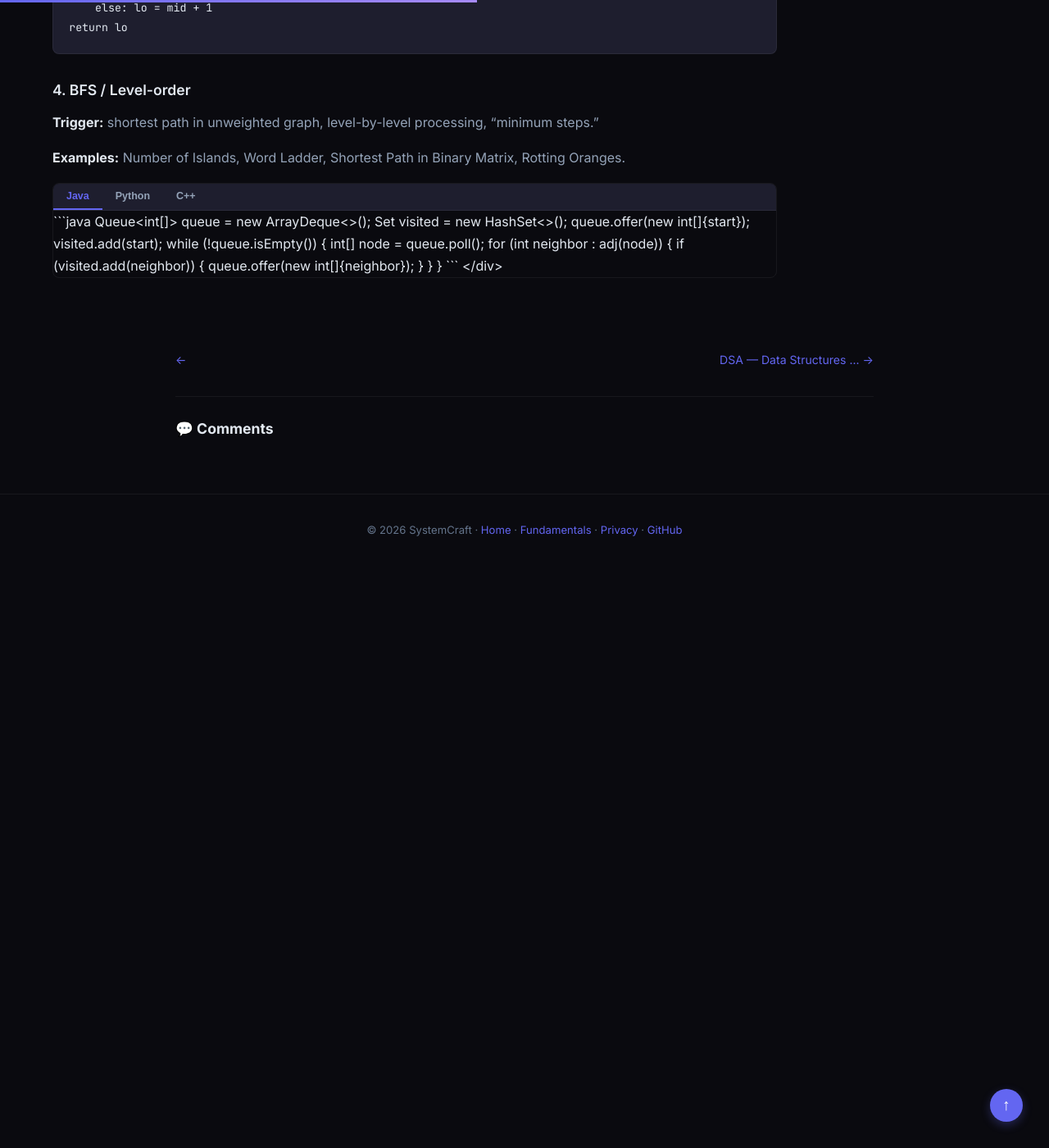
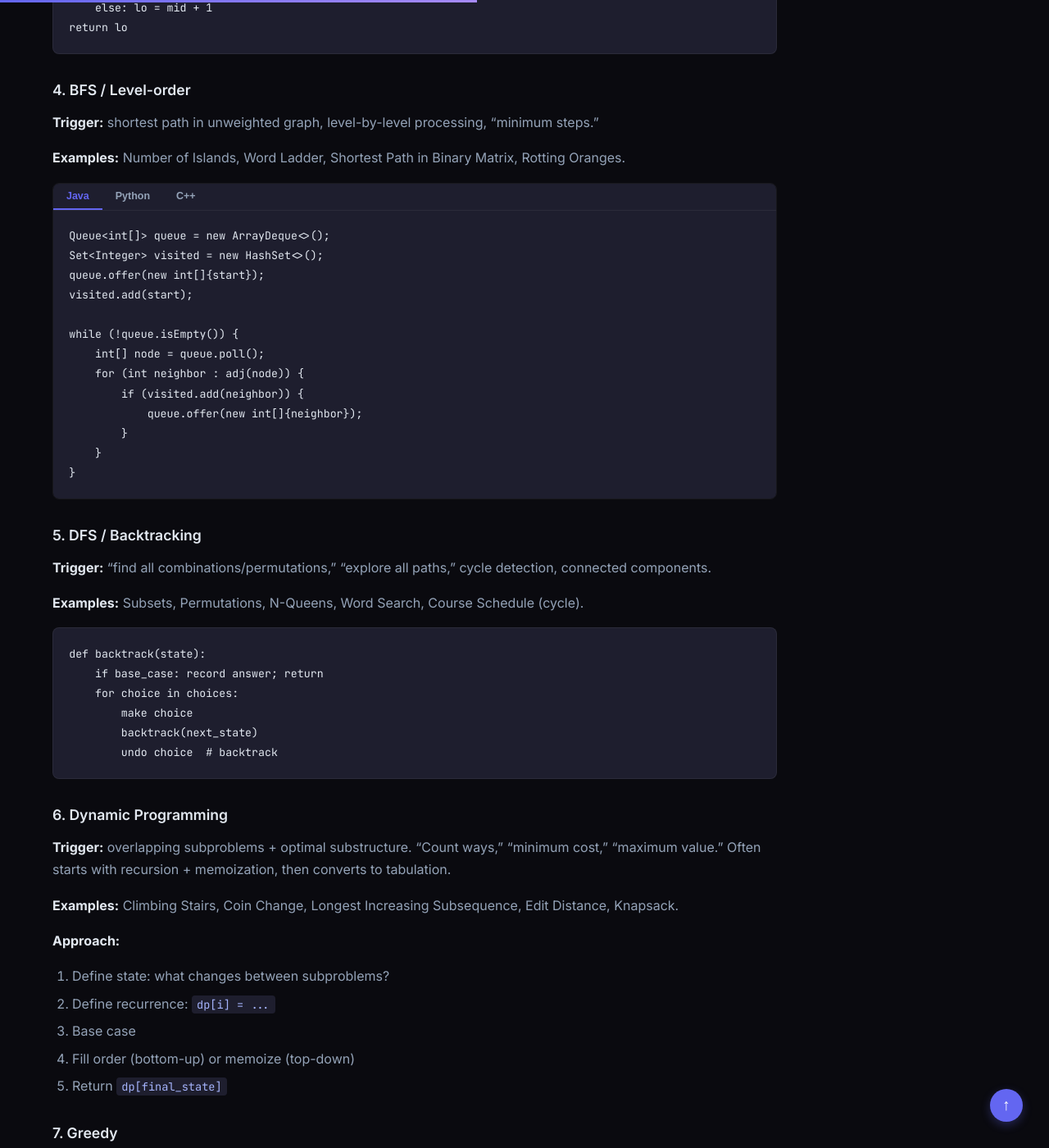
Before and after one commit to iluzn/HLD-Designs, a Jekyll site: the page built from pages/dsa-fundamentals.md, in a window 1280 px wide and 1400 px high, scrolled down 4375 px. Shown: the whole window at 82% size. Built offline with Jekyll 4.4.1, drawn with Linux system fonts in a browser that asks for light colours; comment, search, counter and statistics services are not loaded; some of the changed text lies outside the part shown.

Commit message:
fix: add markdown=1 to tab-content divs so Kramdown renders code blocks

````diff
--- a/pages/dsa-fundamentals.md
+++ b/pages/dsa-fundamentals.md
@@ -171,7 +171,7 @@ return lo
 <button class="tab-btn">Python</button>
 <button class="tab-btn">C++</button>
 </div>
-<div class="tab-content active">
+<div class="tab-content active" markdown="1">
 
 ```java
 Queue<int[]> queue = new ArrayDeque<>();
@@ -190,7 +190,7 @@ while (!queue.isEmpty()) {
 ```
 
 </div>
-<div class="tab-content">
+<div class="tab-content" markdown="1">
 
 ```python
 from collections import deque
@@ -206,7 +206,7 @@ while queue:
 ```
 
 </div>
-<div class="tab-content">
+<div class="tab-content" markdown="1">
 
 ```cpp
 queue<int> q;
@@ -276,7 +276,7 @@ def backtrack(state):
 <button class="tab-btn">Python</button>
 <button class="tab-btn">C++</button>
 </div>
-<div class="tab-content active">
+<div class="tab-content active" markdown="1">
 
 ```java
 Deque<Integer> stack = new ArrayDeque<>();
@@ -291,7 +291,7 @@ for (int i = 0; i < n; i++) {
 ```
 
 </div>
-<div class="tab-content">
+<div class="tab-content" markdown="1">
 
 ```python
 stack = []
@@ -304,7 +304,7 @@ for i in range(n):
 ```
 
 </div>
-<div class="tab-content">
+<div class="tab-content" markdown="1">
 
 ```cpp
 stack<int> st;
@@ -333,7 +333,7 @@ for (int i = 0; i < n; i++) {
 <button class="tab-btn">Python</button>
 <button class="tab-btn">C++</button>
 </div>
-<div class="tab-content active">
+<div class="tab-content active" markdown="1">
 
 ```java
 int[] parent = new int[n];
@@ -354,7 +354,7 @@ void union(int x, int y) {
 ```
 
 </div>
-<div class="tab-content">
+<div class="tab-content" markdown="1">
 
 ```python
 parent = list(range(n))
@@ -374,7 +374,7 @@ def union(x, y):
 ```
 
 </div>
-<div class="tab-content">
+<div class="tab-content" markdown="1">
 
 ```cpp
 vector<int> parent(n), rank_(n, 0);
@@ -408,7 +408,7 @@ void unite(int x, int y) {
 <button class="tab-btn">Python</button>
 <button class="tab-btn">C++</button>
 </div>
-<div class="tab-content active">
+<div class="tab-content active" markdown="1">
 
 ```java
 int[] inDegree = new int[n];
@@ -429,7 +429,7 @@ if (order.size() != n) { /* cycle exists */ }
 ```
 
 </div>
-<div class="tab-content">
+<div class="tab-content" markdown="1">
 
 ```python
 from collections import deque
@@ -452,7 +452,7 @@ if len(order) != n:  # cycle exists
 ```
 
 </div>
-<div class="tab-content">
+<div class="tab-content" markdown="1">
 
 ```cpp
 vector<int> inDegree(n, 0);
@@ -487,7 +487,7 @@ if (order.size() != n) { /* cycle exists */ }
 <button class="tab-btn">Python</button>
 <button class="tab-btn">C++</button>
 </div>
-<div class="tab-content active">
+<div class="tab-content active" markdown="1">
 
 ```java
 class TrieNode {
@@ -520,7 +520,7 @@ class Trie {
 ```
 
 </div>
-<div class="tab-content">
+<div class="tab-content" markdown="1">
 
 ```python
 class TrieNode:
@@ -549,7 +549,7 @@ class Trie:
 ```
 
 </div>
-<div class="tab-content">
+<div class="tab-content" markdown="1">
 
 ```cpp
 struct TrieNode {
````
